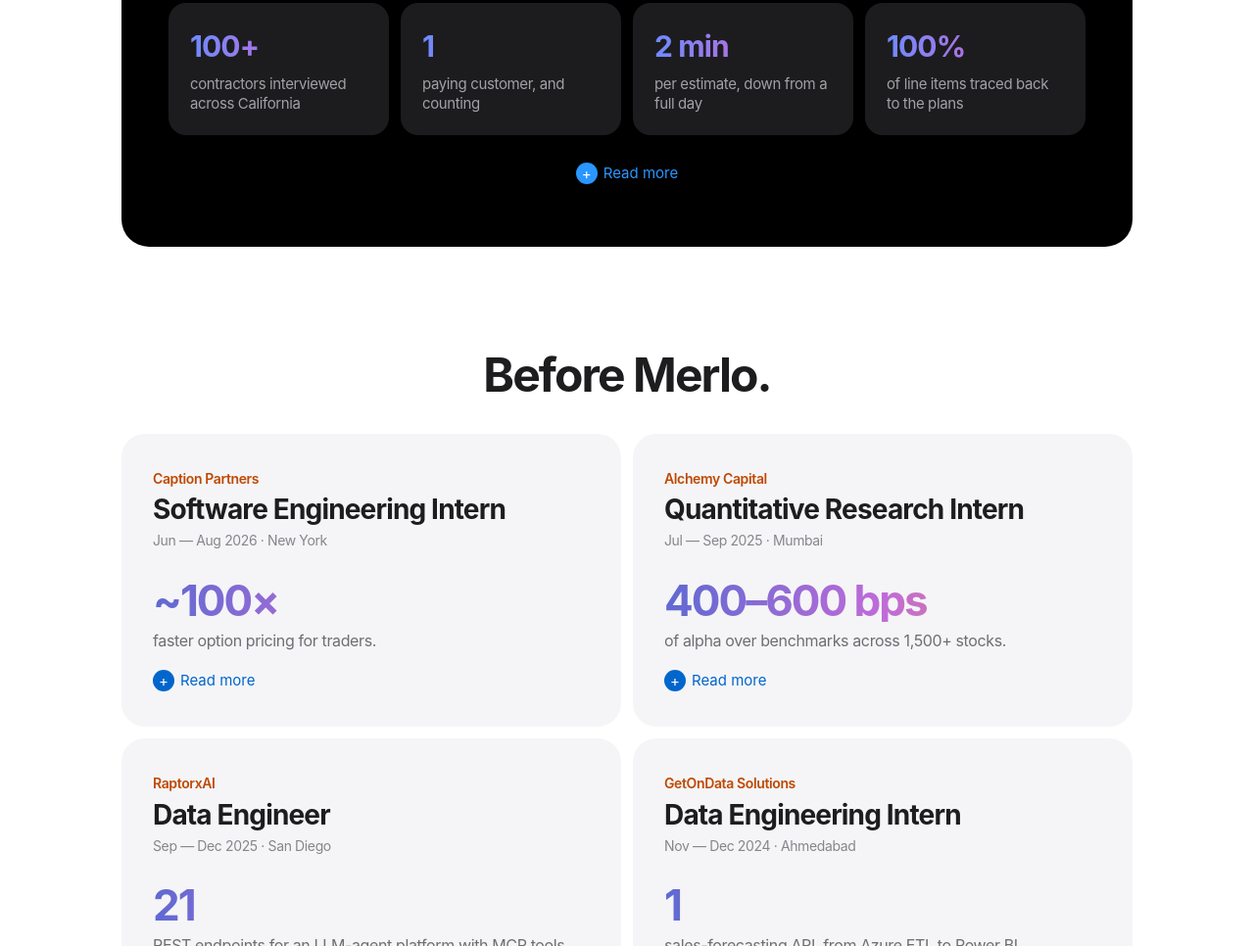
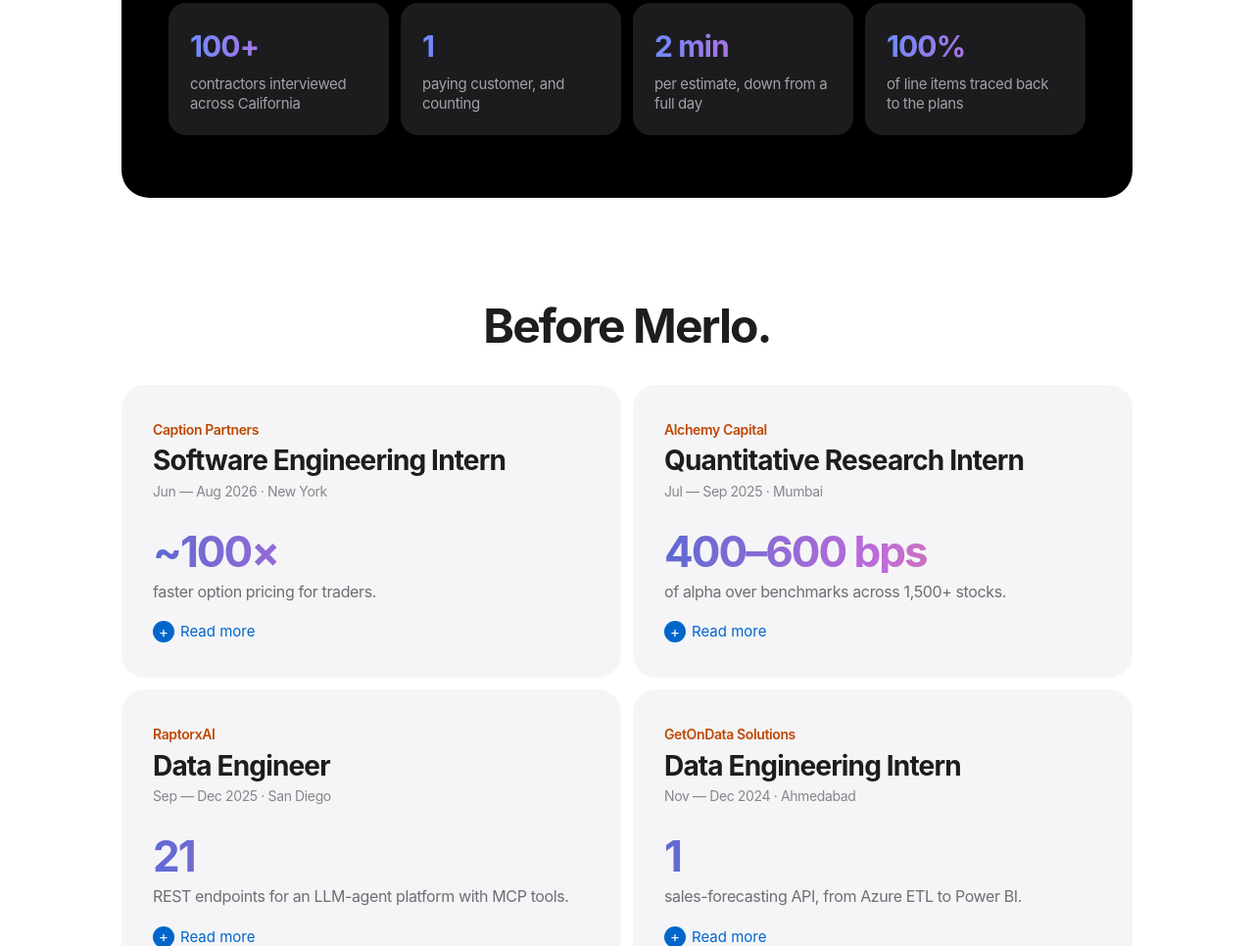
Before and after one commit to EarthWolves/personsal-website, a plain HTML site: page resume.html in a window 1280 px wide. Shown: the part 1185-2151 px from the top of the page at 98% size. Drawn offline with Linux system fonts and the light colour scheme.

Commit message:
Résumé: Merlo section stays fixed (no read-more)
Co-Authored-By: Claude Opus 5.5 <noreply@anthropic.com>
Claude-Session: https://claude.ai/code/session_01Mkrmb57bnBrHYtsWQGFjNn

```diff
--- a/resume.html
+++ b/resume.html
@@ -50,7 +50,6 @@
         <div><b>2 min</b><span>per estimate, down from a full day</span></div>
         <div><b>100%</b><span>of line items traced back to the plans</span></div>
       </div>
-      <div class="more"><ul><li>Spent months interviewing 100+ general contractors and subcontractors across California to find the problem worth solving.</li><li>Built 3 MVPs and pivoted on customer feedback before landing on the current estimating platform.</li><li>Designed a 6-stage agent pipeline, together with our users, that produces auditable estimates with every line item traced to its source.</li><li>Parallelized document ingestion with async workers, cutting pricing time from 30+ minutes to about 2.</li><li>Built a FastMCP server with 40+ agent tools, scoped to each pipeline stage so agents pick the right one.</li><li>Designed a FastAPI + async SQLAlchemy backend on PostgreSQL that serves both REST and MCP.</li></ul></div><button class="read-btn" type="button" aria-expanded="false"><span class="pm">+</span><span class="t">Read more</span></button>
     </div>
     <h2 class="rz-h2 center reveal">Before Merlo.</h2>
     <div class="rb-cards">
```
